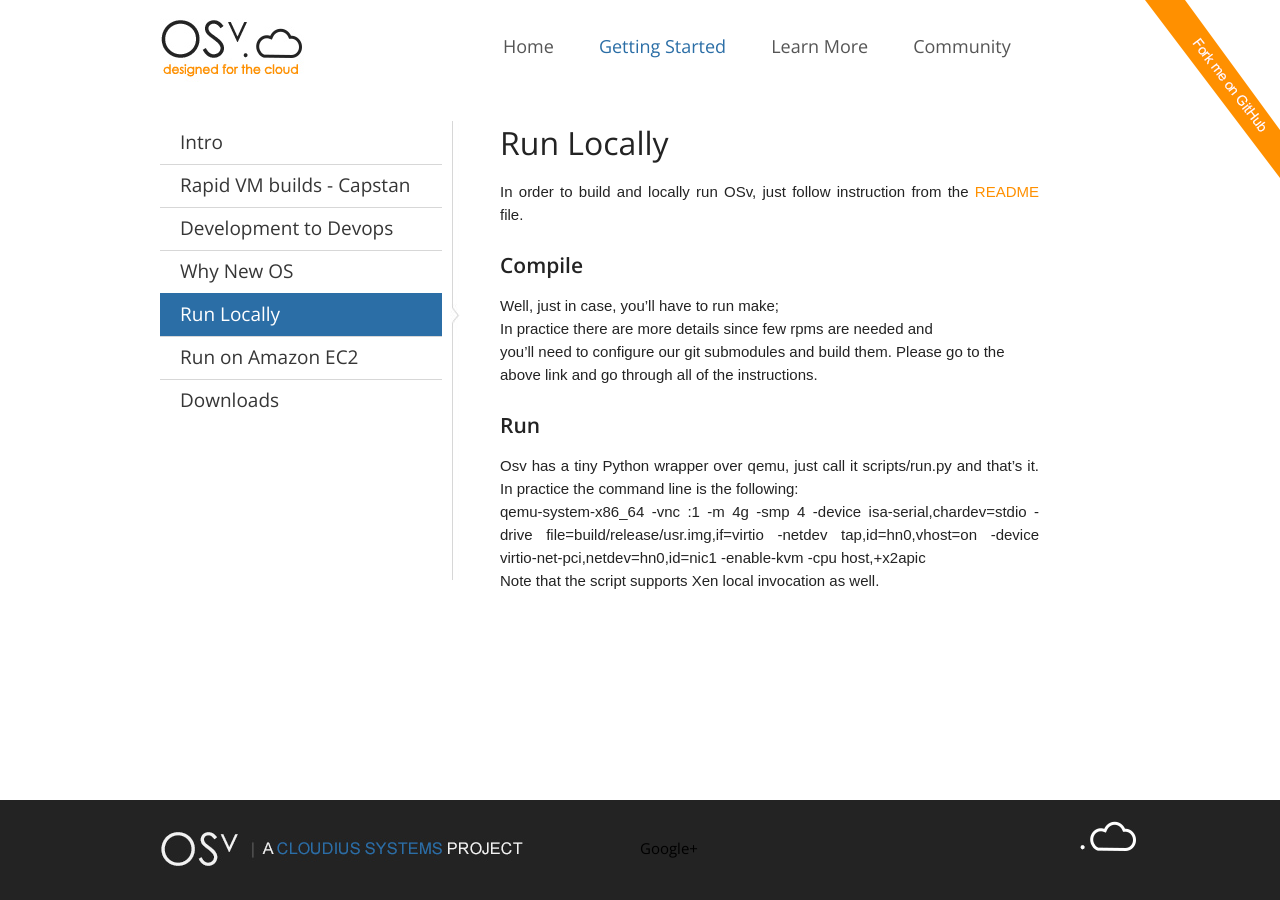
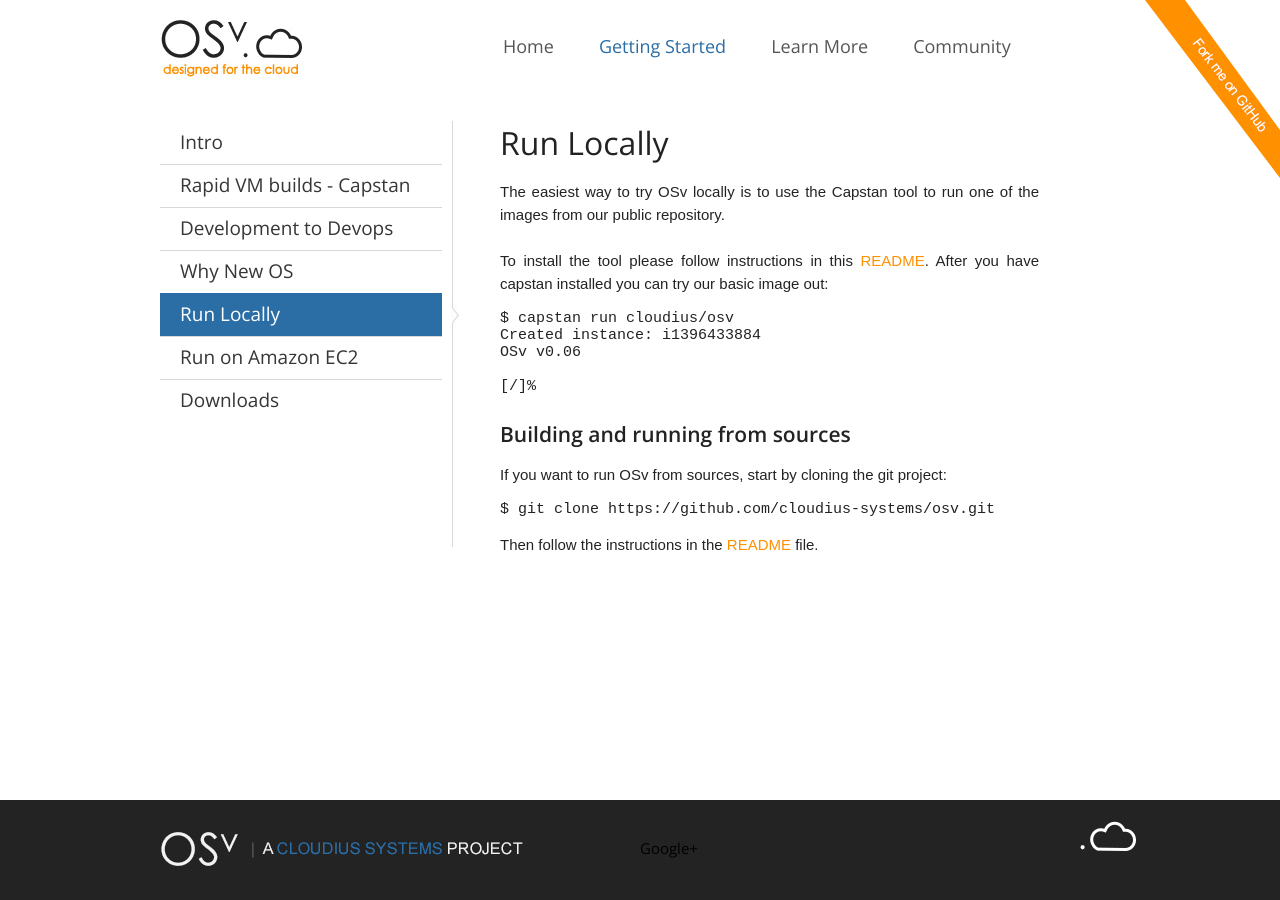
Before and after one commit to osv-io/osv-io.github.io, a Jekyll site: the page built from _posts/started/2014-02-10-run-locally.md, in a window 1280 px wide. Built offline with Jekyll 4.4.1, drawn with Linux system fonts in a browser that asks for light colours.

Commit message:
run-locally: describe how to use capstan to run OSv
For a first-time user using Capstan will be much easier than building
from sources. I think we should promote that approach. If someone
want's to run form sources, there's OSv README file.

```diff
--- a/_posts/started/2014-02-10-run-locally.md
+++ b/_posts/started/2014-02-10-run-locally.md
@@ -7,24 +7,31 @@ show_heading: yes
 read_more: yes
 ---
 
-In order to build and locally run OSv, just follow instruction from the [README](https://github.com/cloudius-systems/osv/blob/master/README.md) file.
+The easiest way to try OSv locally is to use the Capstan tool to run one of the
+images from our public repository.
 
 <!--more-->
 
-## Compile ##
+&nbsp;
 
-Well, just in case, you'll have to run make;
+To install the tool please follow instructions in this [README](https://github.com/cloudius-systems/capstan/blob/master/README.md).
+After you have capstan installed you can try our basic image out:
 
-In practice there are more details since few rpms are needed and
+{% highlight bash %}
+$ capstan run cloudius/osv
+Created instance: i1396433884
+OSv v0.06
 
-you'll need to configure our git submodules and build them. Please go to the
+[/]%
+{% endhighlight %}
 
-above link and go through all of the instructions.
 
-## Run ##
+## Building and running from sources
 
-Osv has a tiny Python wrapper over qemu, just call it scripts/run.py and that's it. In practice the command line is the following:
+If you want to run OSv from sources, start by cloning the git project:
 
-qemu-system-x86_64 -vnc :1 -m 4g -smp 4 -device isa-serial,chardev=stdio -drive file=build/release/usr.img,if=virtio -netdev tap,id=hn0,vhost=on -device virtio-net-pci,netdev=hn0,id=nic1 -enable-kvm -cpu host,+x2apic
+{% highlight bash %}
+$ git clone https://github.com/cloudius-systems/osv.git
+{% endhighlight %}
 
-Note that the script supports Xen local invocation as well.
+Then follow the instructions in the [README](https://github.com/cloudius-systems/osv/blob/master/README.md) file.
```
